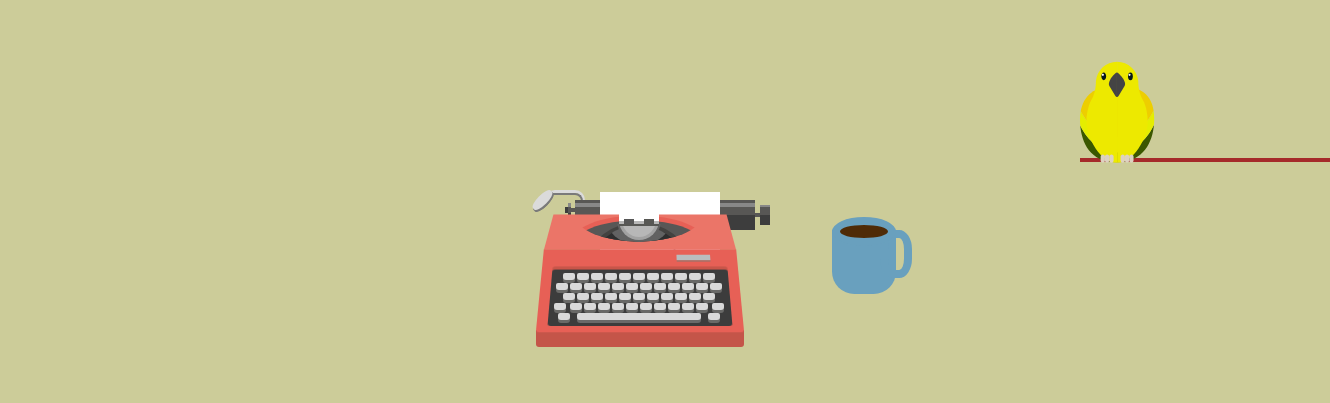
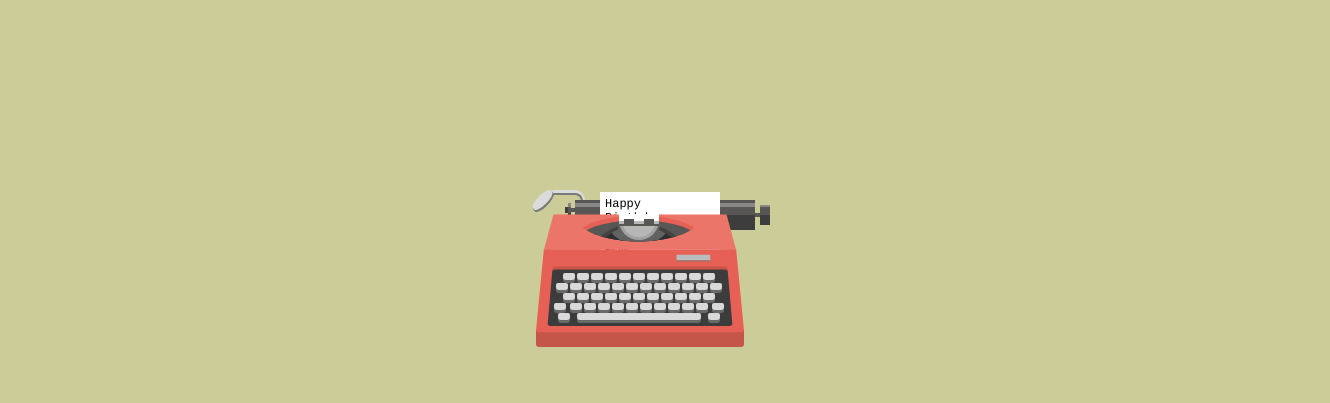
Before and after one commit to GDC6203/gift, a website: page dist/index.html in a window 1280 px wide. Shown: the whole page, 1330 px wide, since content can reach past the window. Drawn offline with Linux system fonts and the light colour scheme.

Commit message:
调整文案

```diff
--- a/dist/index.html
+++ b/dist/index.html
@@ -22,7 +22,14 @@
     <div id="platen-knob-left"></div>
   </div>
   <div id="paper">
-    <div id="note"><br>Happy<br>Birthday</div>
+    <div id="note" style="font-size: 12px;">
+      <p>Happy</p>
+      <p>Birthday</p>
+      <br>
+      <p>祝你:</p>
+      <p>学业有成</p>
+      <p>前途似锦</p>
+    </div>
   </div>
   <div id="body">
     <div id="top"></div>
@@ -45,45 +52,6 @@
 </div>
 <div id="credit"></p></div>
 
-<div class="cover">
-		<span class="icon cuppa"></span>
-</div>
-
-<div class="mittu">
-  <div class="branch"></div>
-<svg class="viewport" width="150" height="150" viewbox="0 0 400 400">
-  <g id="parrot">
-    <path fill="#3B5700" d="M98.595 272.797c-41.144 0-77.262-28.608-97.898-71.725 3.832 44.6 25.214 98.16 98.218 98.16 72.024 0 94.49-54.748 98.282-99.631C176.686 243.541 140.206 272.797 98.595 272.797z"></path>
-    <path fill="#E5ED00" d="M196.082 161.237c-20.703 42.64-56.618 70.872-97.487 70.872 -40.322 0-75.837-27.467-96.662-69.153C0.61 170.116 0 177.521 0 185.006c0 5.137 0.222 10.535 0.697 16.066 20.636 43.116 56.754 71.725 97.898 71.725 41.611 0 78.091-29.256 98.603-73.195 0.422-5.018 0.625-9.916 0.625-14.596C197.822 176.919 197.318 168.93 196.082 161.237z"></path>
-    <path fill="#EDCE00" d="M98.915 94.931c-63.562 0-90.091 30.654-96.982 68.025 20.824 41.687 56.339 69.153 96.662 69.153 40.869 0 76.784-28.232 97.487-70.872C190.195 124.653 167.334 94.931 98.915 94.931z"></path>
-    <path fill="transparent" d="M118.635 0c0.559 3.308-0.557 11.669-8.582 20.761 -3.538 4.004-3.218 3.191-4.57 5.207 -1.356 2.023-3.029 3.832-5.068 5.396 -2.076 1.537-2.77 2.442-6.062 3.158 -0.569-3.316-0.999-3.953-1.232-8.067 -0.139-2.562 0.43-6.148 1.79-8.161 1.368-2.012 2.879-4.152 6.157-6.386C103.149 10.369 115.682 5.588 118.635 0z"></path>
-    <path fill="none" d="M95.193 185.62h-0.008c0.705 0.101 1.417 0.174 2.151 0.194C96.602 185.794 95.893 185.721 95.193 185.62z"></path>
-    <path fill="#EDE900" d="M42.493 82.895l-0.026-0.034c0 0 0.004 0.166 0.004 0.422 -0.117 1.52-0.226 3.046-0.226 4.599 0 0.471 0.045 0.934 0.057 1.407 -0.32 5.711-1.168 14.632-3.651 24.038 -1.752 6.597-4.295 13.434-8.063 19.572 -2.735 4.472-4.901 9.551-6.639 14.786 -6.816 20.509-6.842 43.583-6.842 43.583 1.07 44.281 37.275 109.358 81.81 109.358V185.713v-44.488V31.21C69.3 31.21 45.021 53.936 42.493 82.895zM95.185 185.62h0.008c0.7 0.101 1.409 0.174 2.144 0.194C96.602 185.794 95.89 185.721 95.185 185.62z"></path>
-    <path fill="#EDE900" d="M174.207 148.585c-1.775-5.548-4.021-10.947-6.907-15.687 -3.439-5.646-5.878-11.878-7.604-17.967 -2.954-10.397-3.847-20.393-4.137-26.365 0-0.23 0.026-0.458 0.026-0.686 0-1.032-0.102-2.044-0.155-3.063 -0.022-1.22-0.003-1.957-0.003-1.957l-0.087 0.128c-2.49-29.01-26.777-51.778-56.426-51.778v110.015 44.488 114.913c44.572 0 80.796-65.137 81.806-109.459C180.721 191.167 180.698 168.835 174.207 148.585z"></path>
-    <path fill="#444" d="M80.822 78.55c-2.656 4.653-5.429 12.289-2.901 16.539l16.07 26.983c1.266 2.134 2.935 3.199 4.604 3.199V60.084C93.127 60.084 82.571 75.489 80.822 78.55z"></path>
-    <path fill="#444" d="M103.195 122.072l16.069-26.983c2.535-4.25 0.279-10.875-2.9-16.539 -1.323-2.356-13.207-18.466-17.77-18.466v65.186C100.26 125.271 101.933 124.206 103.195 122.072z"></path>
-    <path fill="#07171B" d="M56.912 70.246c0 5.746 2.878 10.404 6.436 10.404 3.553 0 6.431-4.659 6.431-10.404 0-5.748-2.878-10.403-6.431-10.403C59.791 59.843 56.912 64.499 56.912 70.246z"></path>
-    <path fill="#FFFFFF" d="M63.807 66.213c0 1.541-1.255 2.794-2.795 2.794 -1.545 0-2.796-1.253-2.796-2.794 0-1.544 1.251-2.794 2.796-2.794C62.552 63.419 63.807 64.668 63.807 66.213z"></path>
-    <ellipse fill="#07171B" cx="134.481" cy="70.246" rx="6.433" ry="10.404"></ellipse>
-    <circle fill="#FFFFFF" cx="132.145" cy="66.213" r="2.794"></circle>
-    <path fill="#DDD2C0" d="M66.542 294.861c0 3.184-2.581 5.765-5.765 5.765l0 0c-3.188 0-5.769-2.581-5.769-5.765v-10.41c0-3.184 2.581-5.764 5.769-5.764l0 0c3.184 0 5.765 2.58 5.765 5.764V294.861z"></path>
-    <path fill="#DDD2C0" d="M78.083 294.861c0 3.184-2.584 5.765-5.769 5.765l0 0c-3.187 0-5.772-2.581-5.772-5.765v-10.41c0-3.184 2.585-5.764 5.772-5.764l0 0c3.184 0 5.769 2.58 5.769 5.764V294.861z"></path>
-    <path fill="#DDD2C0" d="M89.62 294.861c0 3.184-2.581 5.765-5.769 5.765l0 0c-3.188 0-5.769-2.581-5.769-5.765v-10.41c0-3.184 2.581-5.764 5.769-5.764l0 0c3.188 0 5.769 2.58 5.769 5.764V294.861z"></path>
-    <path fill="#DDD2C0" d="M119.743 294.861c0 3.184-2.581 5.765-5.769 5.765l0 0c-3.188 0-5.769-2.581-5.769-5.765v-10.41c0-3.184 2.581-5.764 5.769-5.764l0 0c3.188 0 5.769 2.58 5.769 5.764V294.861z"></path>
-    <path fill="#DDD2C0" d="M131.28 294.861c0 3.184-2.581 5.765-5.765 5.765l0 0c-3.191 0-5.772-2.581-5.772-5.765v-10.41c0-3.184 2.581-5.764 5.772-5.764l0 0c3.184 0 5.765 2.58 5.765 5.764V294.861z"></path>
-    <path fill="#DDD2C0" d="M142.821 294.861c0 3.184-2.585 5.765-5.773 5.765l0 0c-3.183 0-5.768-2.581-5.768-5.765v-10.41c0-3.184 2.585-5.764 5.768-5.764l0 0c3.188 0 5.773 2.58 5.773 5.764V294.861z"></path>
-    <path fill="transparent" d="M125.907 10.497c0.565 3.304-3.541 15.808-7.905 20.605 -1.729 1.899-10.165 10.726-18.8 12.396 -0.569-3.319-1.255-8.693-0.607-11.196 0.682-2.471 2.551-6.471 9.201-9.417C117.434 18.62 121.515 16.084 125.907 10.497z"></path>
-  </g>
-</svg>
-</div>
-
-
-
-    <script  src="./script.js"></script>
-
-
-
-
 </body>
 
 </html>
```
